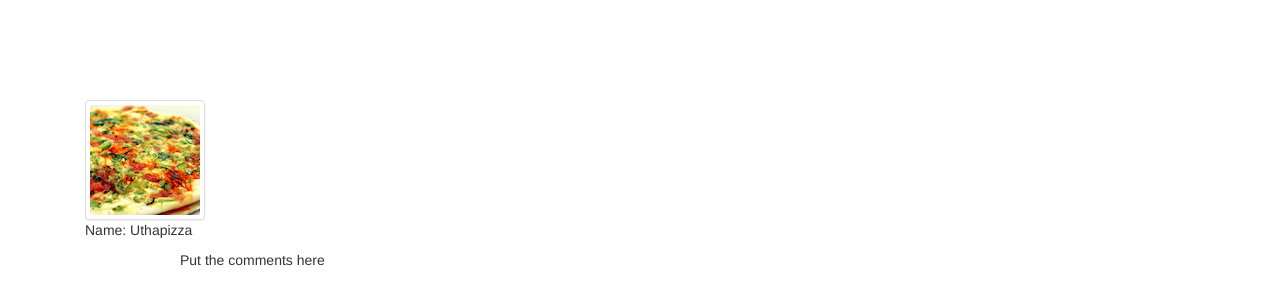
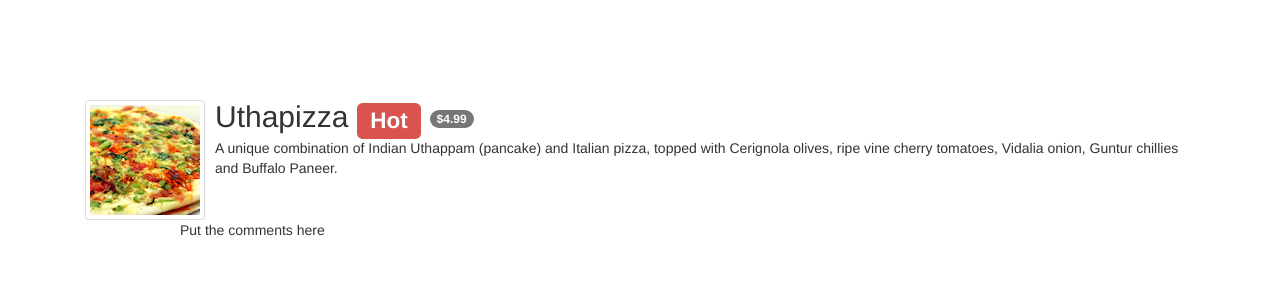
Before and after one commit to brunosilvano/conFusion-AngularJS, a website: page app/dishdetail.html in a window 1280 px wide. Shown: the top 304 px of the page. Drawn offline with Linux system fonts and the light colour scheme.

Commit message:
Assignment 1 - Task 1 - Item description.

```diff
--- a/app/dishdetail.html
+++ b/app/dishdetail.html
@@ -31,11 +31,13 @@
                 <!--<p>Put the dish details here</p>-->
                 <div class="media">
                     <div class="media-left media-middle">
-                        <a href="#"><img class="media-object img-thumbnail" ng-src={{dishDetailCtrl.dish.image}}></a>
-                        <p>Name: {{dishDetailCtrl.dish.name}}</p>
+                        <a href="#"><img class="media-object img-thumbnail" ng-src={{dishDetailCtrl.dish.image}} alt="Uthapizza"></a>
                     </div>
                     <div class="media-body">
-
+                        <h2 class="media-heading">{{dishDetailCtrl.dish.name}}
+                            <span class="label label-danger">{{dishDetailCtrl.dish.label}}</span>
+                            <span class="badge">{{dishDetailCtrl.dish.price | currency}}</span></h2>
+                            <p>{{dishDetailCtrl.dish.description}}</p>
                     </div>
                 </div>
             </div>
```
